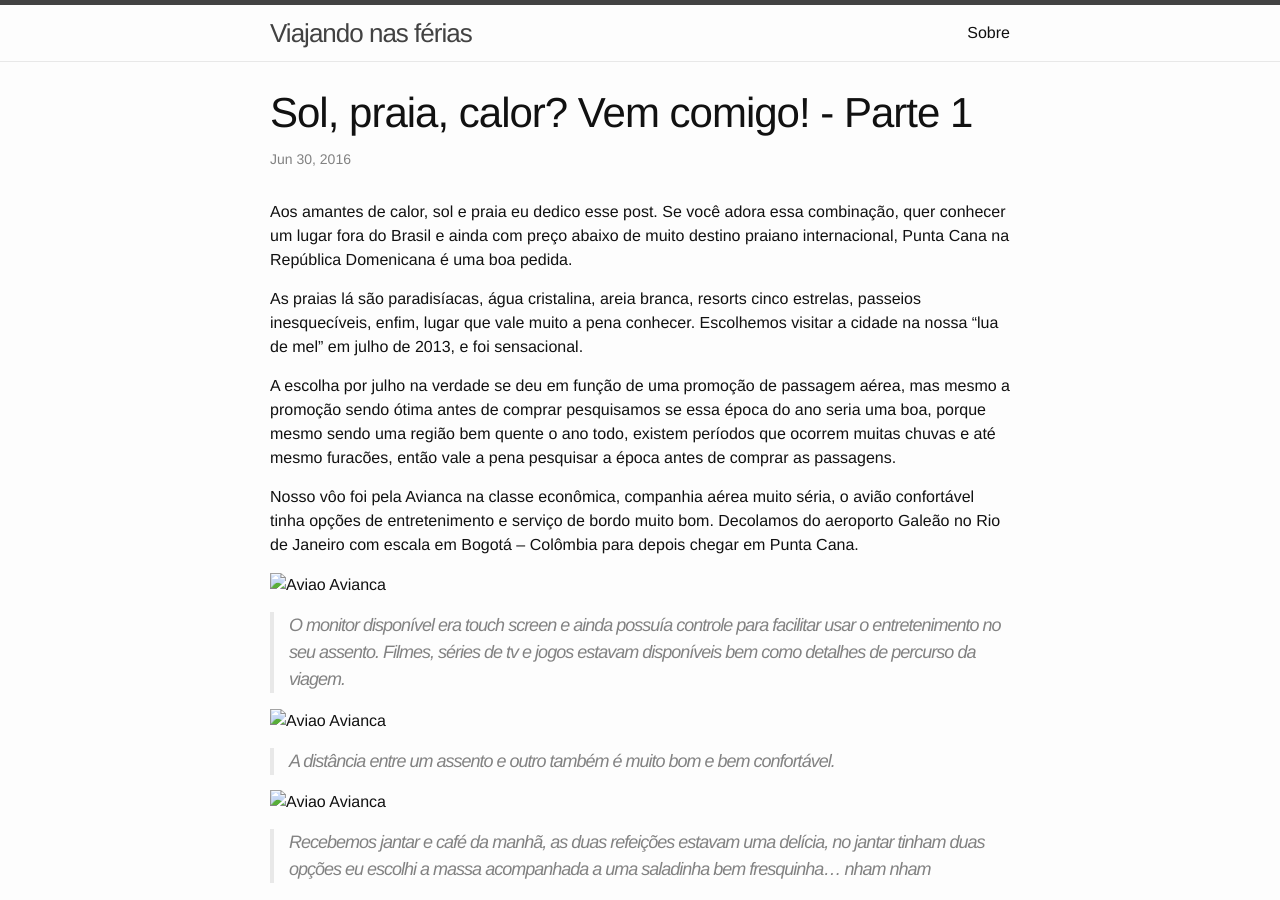
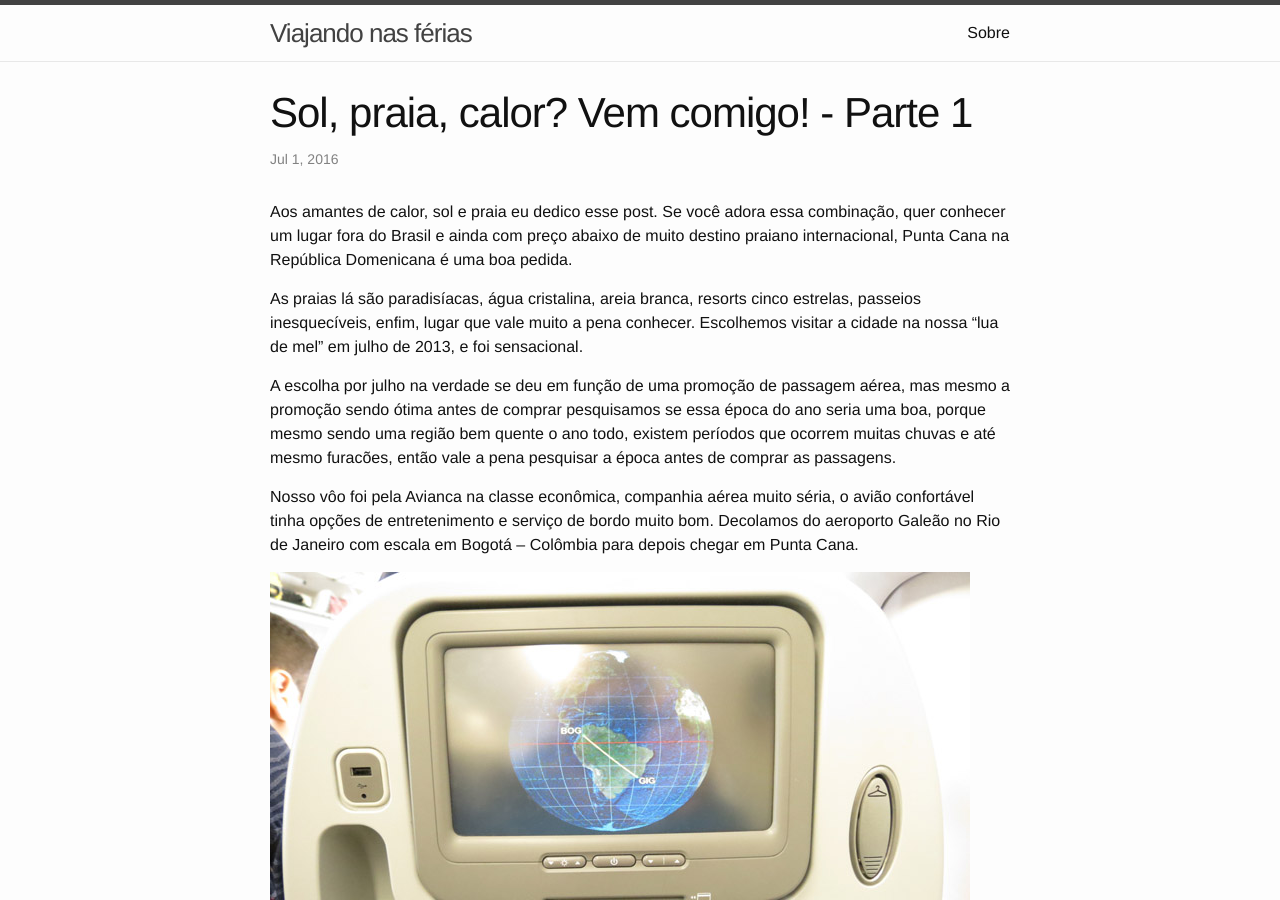
Before and after one commit to ruanltbg/viajandonasferias, a Jekyll site: the page built from _posts/2016-07-01-Punta-Cana-Parte1.md, in a window 1280 px wide and 900 px high. Built offline with Jekyll 4.4.1, drawn with Linux system fonts in a browser that asks for light colours.

Commit message:
Update 2016-07-01-Punta-Cana-Parte1.md

```diff
--- a/_posts/2016-07-01-Punta-Cana-Parte1.md
+++ b/_posts/2016-07-01-Punta-Cana-Parte1.md
@@ -1,8 +1,8 @@
 ---
 layout: post
 title:  "Sol, praia, calor? Vem comigo! - Parte 1"
-date:   2016-06-30 15:44:31 +0000
-categories: jekyll update
+date:   2016-07-01 15:44:31 +0000
+categories: Diario de bordo
 ---
 
 Aos amantes de calor, sol e praia eu dedico esse post. Se você adora essa combinação, quer conhecer um lugar fora do Brasil e ainda com preço abaixo de muito destino praiano internacional, Punta Cana na República Domenicana é uma boa pedida.
@@ -13,20 +13,20 @@
 
 Nosso vôo foi pela Avianca na classe econômica, companhia aérea muito séria, o avião confortável tinha opções de entretenimento e serviço de bordo muito bom. Decolamos do aeroporto Galeão no Rio de Janeiro com escala em Bogotá – Colômbia para depois chegar em Punta Cana.
 
-![Aviao Avianca](http://www.viajandonasferias.com.br/imagens/post1/aviao.jpg)
+![Aviao Avianca](http://www.viajandonasferias.com.br/imagens/post2/aviao.jpg)
 > O monitor disponível era touch screen e ainda possuía controle para facilitar usar o entretenimento no seu assento. Filmes, séries de tv e jogos estavam disponíveis bem como detalhes de percurso da viagem.
 
-![Aviao Avianca](http://www.viajandonasferias.com.br/imagens/post1/aviao1.jpg)
+![Aviao Avianca](http://www.viajandonasferias.com.br/imagens/post2/aviao1.jpg)
 > A distância entre um assento e outro também é muito bom e bem confortável.
 
-![Aviao Avianca](http://www.viajandonasferias.com.br/imagens/post1/aviao3.jpg)
+![Aviao Avianca](http://www.viajandonasferias.com.br/imagens/post2/aviao3.jpg)
 > Recebemos jantar e café da manhã, as duas refeições estavam uma delícia, no jantar tinham duas opções eu escolhi a massa acompanhada a uma saladinha bem fresquinha... nham nham
 
 Durante o vôo do Rio até Bogotá foi tranquilo, sem turbulência e seguindo o tempo estimado de vôo, porém devido obras no aeroporto de Bogotá tivemos que esperar uns minutos dentro do avião até conseguir um local para desembarcar e essa espera quase nos fez perder o vôo para Punta Cana, mas devido ao rápido atendimento da Avianca passamos por corredores e escadas alternativos correndinho mas conseguimos chegar ao avião, porém nossas malas não, e quando chegamos em Punta Cana a surpresa de não termos nossas malas despachadas.
 
 Outras pessoas que estavam no nosso vôo também tiveram a mesma sorte que a nossa com as malas, então um funcionário da Avianca nos atendeu ali mesmo perto das esteiras de restituição de bagagem e fizeram um protocolo afirmando que assim que nossas malas chegassem iriam ser enviadas ao nosso hotel, e assim foi, depois de dois dias nossas malas estavam no nosso quarto de hotel, mas essa experiência nos mostrou como é importante levar trocas de roupa na bolsa de mão!
 
-![Aeroporto de Punta Cana](http://www.viajandonasferias.com.br/imagens/post1/aeroporto.jpg)
+![Aeroporto de Punta Cana](http://www.viajandonasferias.com.br/imagens/post2/aeroporto.jpg)
 > O aeroporto de Punta Cana é bem simples, não tem finger, você desse direto na pista e continua até a área de desembarque, apesar de simples é bem organizado, limpo e o pessoal de apoio é muito simpático.
 
 
@@ -34,7 +34,7 @@
 
 O taxi foi relativamente barato, se comparar as outras opções e a distância. O trajeto até o hotel foi tranquilo, haviam várias obras na pista, mas não prejudicou em nada nossa chegada até o hotel, pois a estrada era muito boa.
 
-![Estradas](http://www.viajandonasferias.com.br/imagens/post1/trajeto.jpg)
+![Estradas](http://www.viajandonasferias.com.br/imagens/post2/trajeto.jpg)
 > Estradas em Punta Cana, a maioria em reforma.
 
 Nas próximas postagens vou dizer como foi nossa experiência com os hotéis que ficamos e os passeios que fizemos com dicas que vai ajudar muito você que está organizando ou planejando uma viagem para Punta Cana.
```
